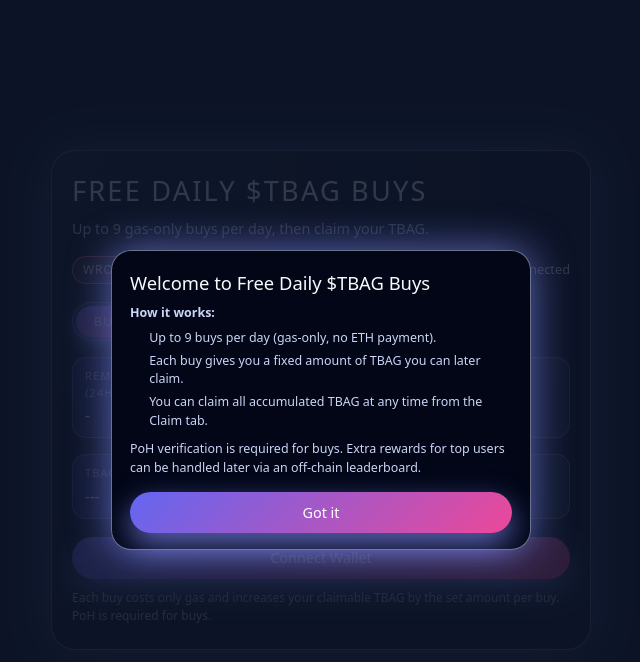
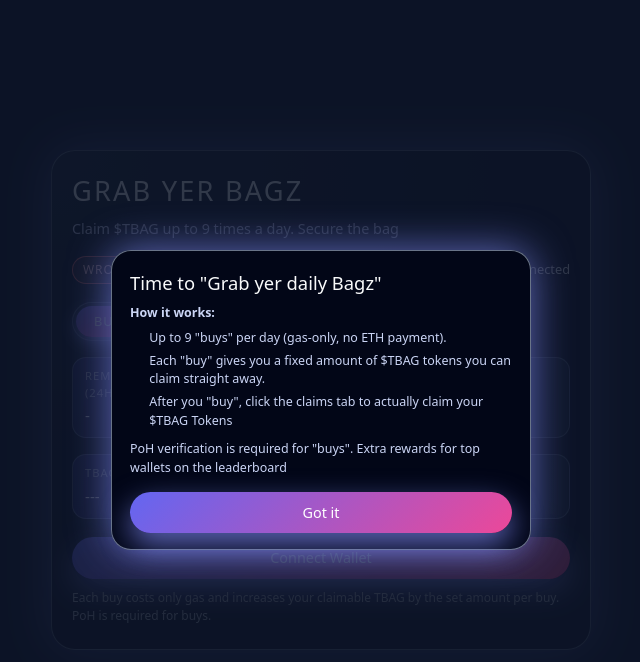
Before and after one commit to enzocxrter/grab-ya-bagz, a Next.js app: page / in a window 1280 px wide. Shown: the top 662 px of the page, without its empty margins (319-959 px from the left). Built offline with nearby package versions, Linux system fonts and the light colour scheme.

Commit message:
Update page 2

```diff
--- a/app/page.tsx
+++ b/app/page.tsx
@@ -652,8 +652,8 @@ export default function Home() {
       <div className="page-root">
         <div className="card">
           <div className="card-header">
-            <h1>Free Daily $TBAG Buys</h1>
-            <p>Up to 9 gas-only buys per day, then claim your TBAG.</p>
+            <h1>Grab yer Bagz</h1>
+            <p>Claim $TBAG up to 9 times a day. Secure the bag</p>
           </div>
 
           {/* Status row */}
@@ -822,25 +822,22 @@ export default function Home() {
         {showWelcomeModal && (
           <div className="modal-backdrop">
             <div className="modal-card">
-              <h2>Welcome to Free Daily $TBAG Buys</h2>
+              <h2>Time to "Grab yer daily Bagz"</h2>
               <div className="modal-body">
                 <p>
                   <strong>How it works:</strong>
                 </p>
                 <ul>
-                  <li>Up to 9 buys per day (gas-only, no ETH payment).</li>
+                  <li>Up to 9 "buys" per day (gas-only, no ETH payment).</li>
                   <li>
-                    Each buy gives you a fixed amount of TBAG you can later
-                    claim.
+                    Each "buy" gives you a fixed amount of $TBAG tokens you can claim straight away.
                   </li>
                   <li>
-                    You can claim all accumulated TBAG at any time from the
-                    Claim tab.
+                    After you "buy", click the claims tab to actually claim your $TBAG Tokens
                   </li>
                 </ul>
                 <p>
-                  PoH verification is required for buys. Extra rewards for top
-                  users can be handled later via an off-chain leaderboard.
+                  PoH verification is required for "buys". Extra rewards for top wallets on the leaderboard
                 </p>
               </div>
               <div className="modal-actions">
@@ -860,12 +857,11 @@ export default function Home() {
         {showConfirmModal && (
           <div className="modal-backdrop">
             <div className="modal-card">
-              <h2>Confirm Free Buy</h2>
+              <h2>Confirm Free "Buy"</h2>
               <p className="modal-body">
                 You are about to send a gas-only transaction to record one free
-                $TBAG buy. No ETH is paid to the contract, you only pay gas.
-                Each successful buy increases the TBAG you can later claim from
-                this app.
+                $TBAG "buy". No ETH is paid to the contract, you only pay the $0.01 gas fee.
+                Each "buy" increases your total $TBAG claim each day.
               </p>
               <div className="modal-actions">
                 <button
```
